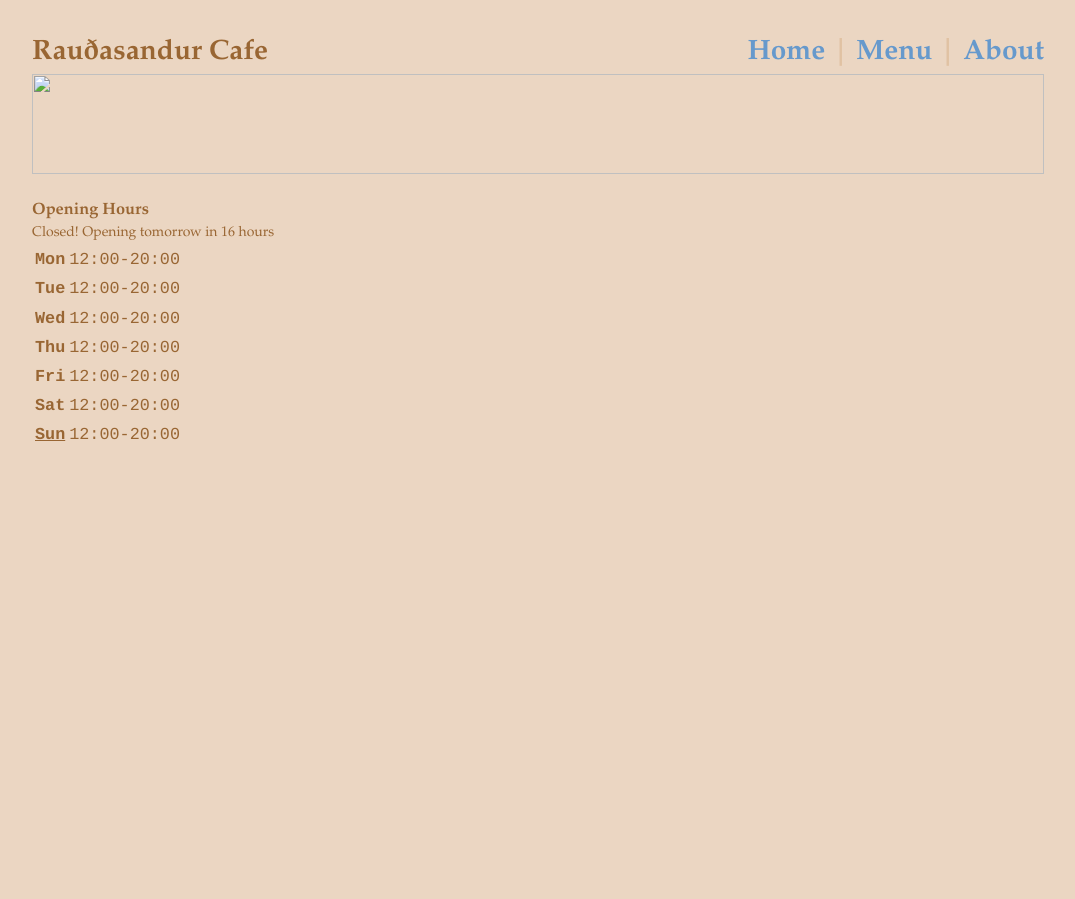
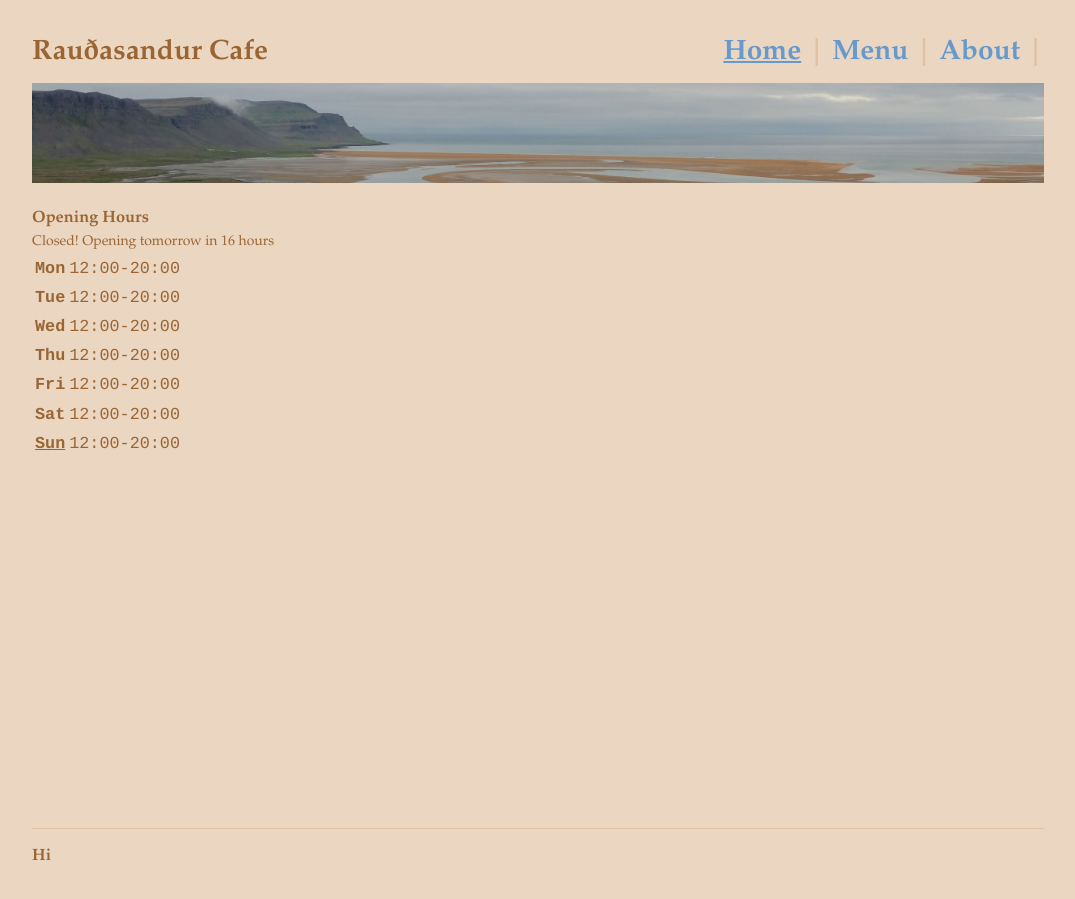
Before and after one commit to raudasandur/raudasandur.github.io, a Jekyll site: the page built from index.html, in a window 1280 px wide. Shown: the whole page, without its empty margins (102-1177 px from the left). Built offline with Jekyll 4.4.1, drawn with Linux system fonts in a browser that asks for light colours; nearby versions of some CDN libraries; library files that are not in the unit come from our copies.

Commit message:
Add footer

```diff
--- /dev/null
+++ b/_includes/footer.html
@@ -0,0 +1,6 @@
+<div class="footer">
+<div style="border-top: 1px solid {{ site.colors.secondary }};"></div>
+<h3 style="margin-top:1em;">
+Hi
+</h3>
+</div>
--- a/_includes/nav-items.html
+++ b/_includes/nav-items.html
@@ -1,3 +1,3 @@
-    <a href="{{ "/" | absolute_url }}">Home</a> |
-    <a href="{{ "/menu/" | absolute_url }}">Menu</a> |
-    <a href="{{ "/about/" | absolute_url }}">About</a>
+<a href="{{ "/" | absolute_url }}" {% if page.title == "Home" %}style="text-decoration:underline"{% endif %}>Home</a> |
+<a href="{{ "/menu/" | absolute_url }}" {% if page.title == "Menu" %}style="text-decoration:underline"{% endif %}>Menu</a> |
+<a href="{{ "/about/" | absolute_url }}" {% if page.title == "About" %}style="text-decoration:underline"{% endif %}>About</a> |
--- a/_layouts/public.html
+++ b/_layouts/public.html
@@ -11,8 +11,10 @@
 <body>
 	<div class="container">
 		{% include navbar.html %}
-
+		<div class="content">
 		{{ content }}
+		</div>
+		{% include footer.html %}
 	</div>
 </body>
 </html>
--- a/assets/css/public.css
+++ b/assets/css/public.css
@@ -64,6 +64,21 @@ table.timetable {
 
   margin-top: 32px !important;
   margin-bottom: 32px !important;
+
+  position: relative;
+  min-height: 100vh;
+  /* Firefox */
+  min-height: -moz-calc(100vh - 64px);
+  /* WebKit */
+  min-height: -webkit-calc(100vh - 64px);
+  /* Opera */
+  min-height: -o-calc(100vh - 64px);
+  /* Standard */
+  min-height: calc(100vh - 64px);
+}
+
+.content {
+  padding-bottom: 2.5rem;
 }
 
 /* ---- */
@@ -122,3 +137,22 @@ table.timetable {
   border-bottom: none;
   border-right: none;
 }
+
+/* ------ */
+/* Footer */
+/* ------ */
+
+.footer {
+  position: absolute;
+  /* Firefox */
+  width: -moz-calc(100% - 32px);
+  /* WebKit */
+  width: -webkit-calc(100% - 32px);
+  /* Opera */
+  width: -o-calc(100% - 32px);
+  /* Standard */
+  width: calc(100% - 32px);
+  max-width: 1012px;
+  bottom: 0;
+  height: 2.5rem;
+}
--- a/index.html
+++ b/index.html
@@ -4,7 +4,7 @@ permalink: /
 layout: public
 ---
 
-<img src="assets/images/banner.jpg" width="100%" height="100px" style="object-fit:cover;object-position: 0 30%;" />
+<img src="assets/images/banner.jpg" width="100%" height="100px" style="object-fit:cover;object-position: 0 30%;margin-top:0.6em;" />
 
 {% assign unix = site.time | date: '%s' %}
 {% assign time = unix | plus: 0 | date: '%H:%M' %}
```
Also changed, not shown: menu-tall.html (added, +28 -0 lines), assets/images/banner.jpg (added), assets/images/rauda.jpg (added).
